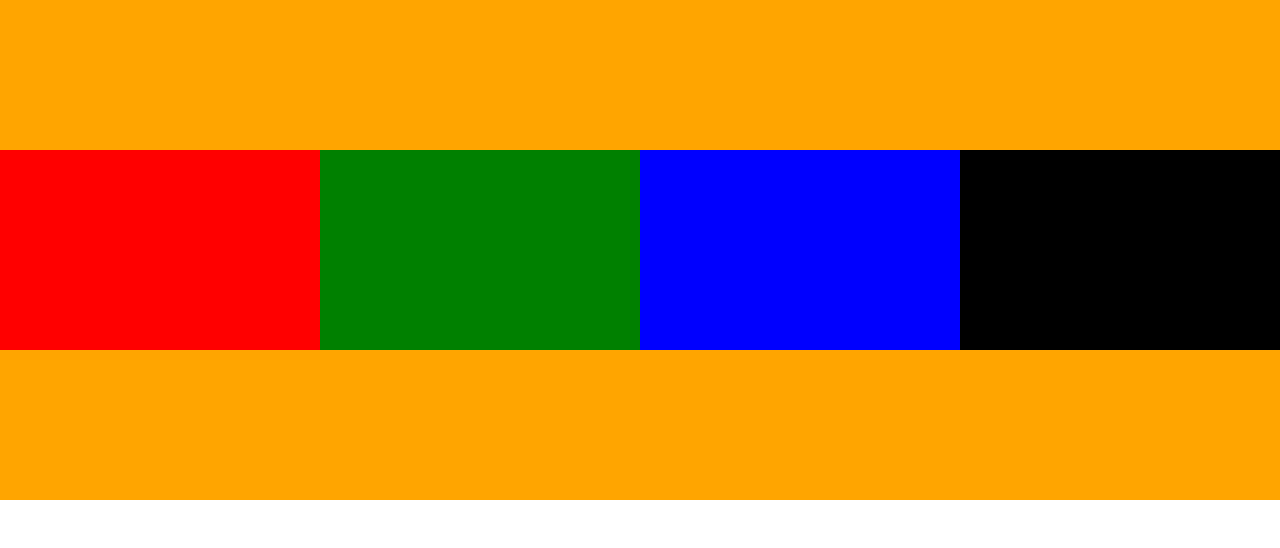
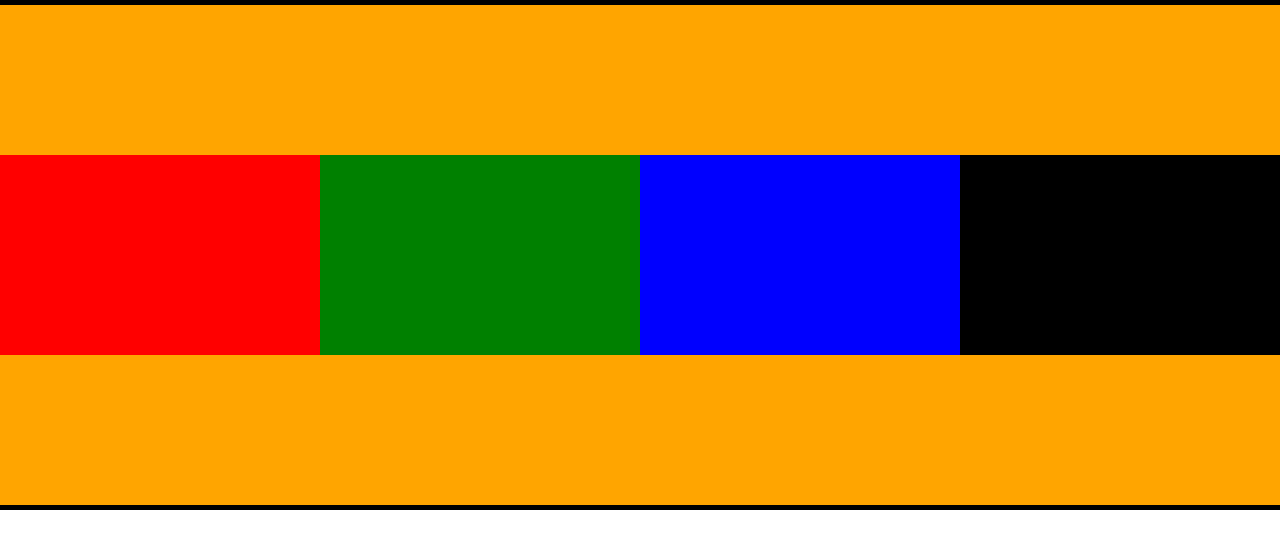
Before and after one commit to BogdanShtokhmal/Task4, a plain HTML site: page block/index.html in a window 1280 px wide. Drawn offline with Linux system fonts and the light colour scheme.

Commit message:
add border in blocks

```diff
--- a/block/css.css
+++ b/block/css.css
@@ -5,6 +5,7 @@ body{
     background: orange;
     width: 100%;
     height: 150px;
+    border-top: 5px solid black;
 }
 .list{
     display: flex;
@@ -31,4 +32,5 @@ background: black;
     background: orange;
     width: 100%;
     height: 150px;
+    border-bottom: 5px solid black;
 }
```
Also changed, not shown: Ukrpravda/css.css (line endings or trailing spaces).
